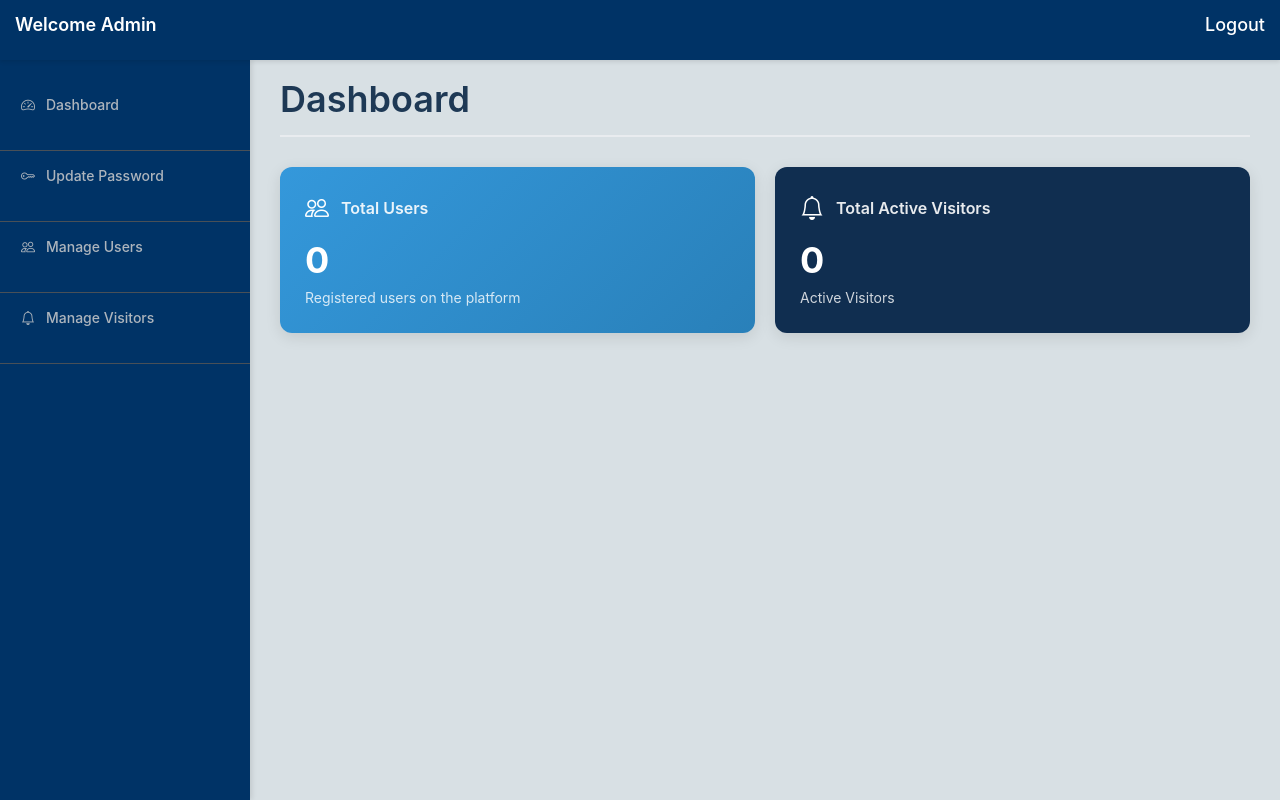
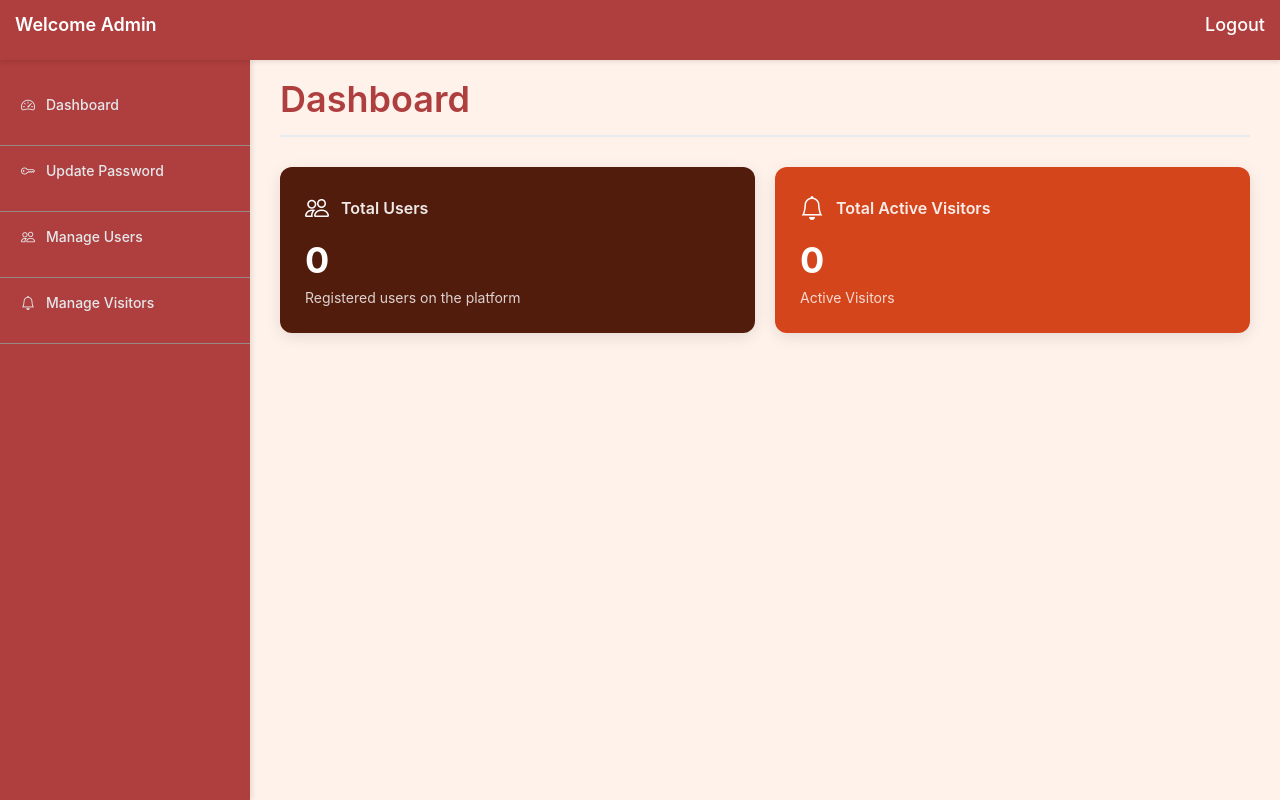
Before and after one commit to specialyas/Visitor-management-System, a PHP site: page /admin/index.php in a window 1280 px wide. Run offline with PHP 8.4, Linux system fonts and the light colour scheme; the visitor is signed in with stand-in values (Sample User, id 1); data that the repository does not hold is empty; some libraries are stand-ins or nearby versions.

Commit message:
update stytyling

```diff
--- a/css/dashboard.css
+++ b/css/dashboard.css
@@ -8,14 +8,14 @@
       padding: 0;
       padding-top: 50px;
       font-family: -apple-system, BlinkMacSystemFont, "Segoe UI", Roboto, "Helvetica Neue", Arial, sans-serif;
-      background-color:rgb(216, 224, 228);
+      background-color: #FFF2EB;
     }
 
     /*
      * Top navigation
      */
     .navbar-fixed-top {
-      background-color: #003366;
+      background-color: #AF3E3E;
       border: none;
       box-shadow: 0 2px 4px rgba(0,0,0,0.1);
       height: 60px;
@@ -47,7 +47,7 @@
       left: 0;
       z-index: 1000;
       width: 250px;
-      background-color: #003366;
+      background-color: #AF3E3E;
       padding: 0;
       overflow-x: hidden;
       overflow-y: auto;
@@ -55,12 +55,12 @@
       display: block;
     }
 
-    .sidebar-header {
+    /* .sidebar-header {
       padding: 20px;
       background-color: #003366;
       border-bottom: 1px solid #495057;
     }
-
+     */
     .sidebar-header h4 {
       color: white;
       margin: 0;
@@ -75,23 +75,25 @@
     }
 
     .nav-sidebar > li {
-      border-bottom: 1px solid #495057;
-      padding-bottom: 20px;
+      border-bottom: 1px solid #978a85;
+      /* padding-bottom: 20px; */
     }
 
     .nav-sidebar > li > a {
       display: flex;
       align-items: center;
       padding: 15px 20px;
-      color: #adb5bd;
+      color: #e5e8eb;
       text-decoration: none;
       font-weight: 500;
       transition: all 0.3s ease;
+            padding-bottom: 30px;
+
     }
 
     .nav-sidebar > li > a:hover {
       color: white;
-      background-color:rgb(56, 104, 155);
+      background-color: #DA6C6C;
       text-decoration: none;
     }
 
@@ -99,7 +101,7 @@
     .nav-sidebar > .active > a:hover,
     .nav-sidebar > .active > a:focus {
       color: white;
-      background-color: #007bff;
+      background-color: #D5451B;
     }
 
     .nav-sidebar > li > a i {
@@ -122,7 +124,7 @@
       margin-bottom: 30px;
       padding-bottom: 15px;
       border-bottom: 2px solid #e9ecef;
-      color:rgb(30, 57, 85);
+      color: #AF3E3E;
       font-weight: 600;
     }
 
@@ -152,12 +154,14 @@
     }
 
     .stat-card.users {
-      background: linear-gradient(135deg, #3498db, #2980b9);
+      /* background: linear-gradient(135deg, #3498db, #2980b9); */
+            background-color: #521C0D;
+
     }
 
     .stat-card.notices {
       /* background: linear-gradient(135deg, #27ae60, #229954); */
-      background-color: #102E50;
+      background-color: #D5451B;
     }
 
     .stat-card-header {
```
